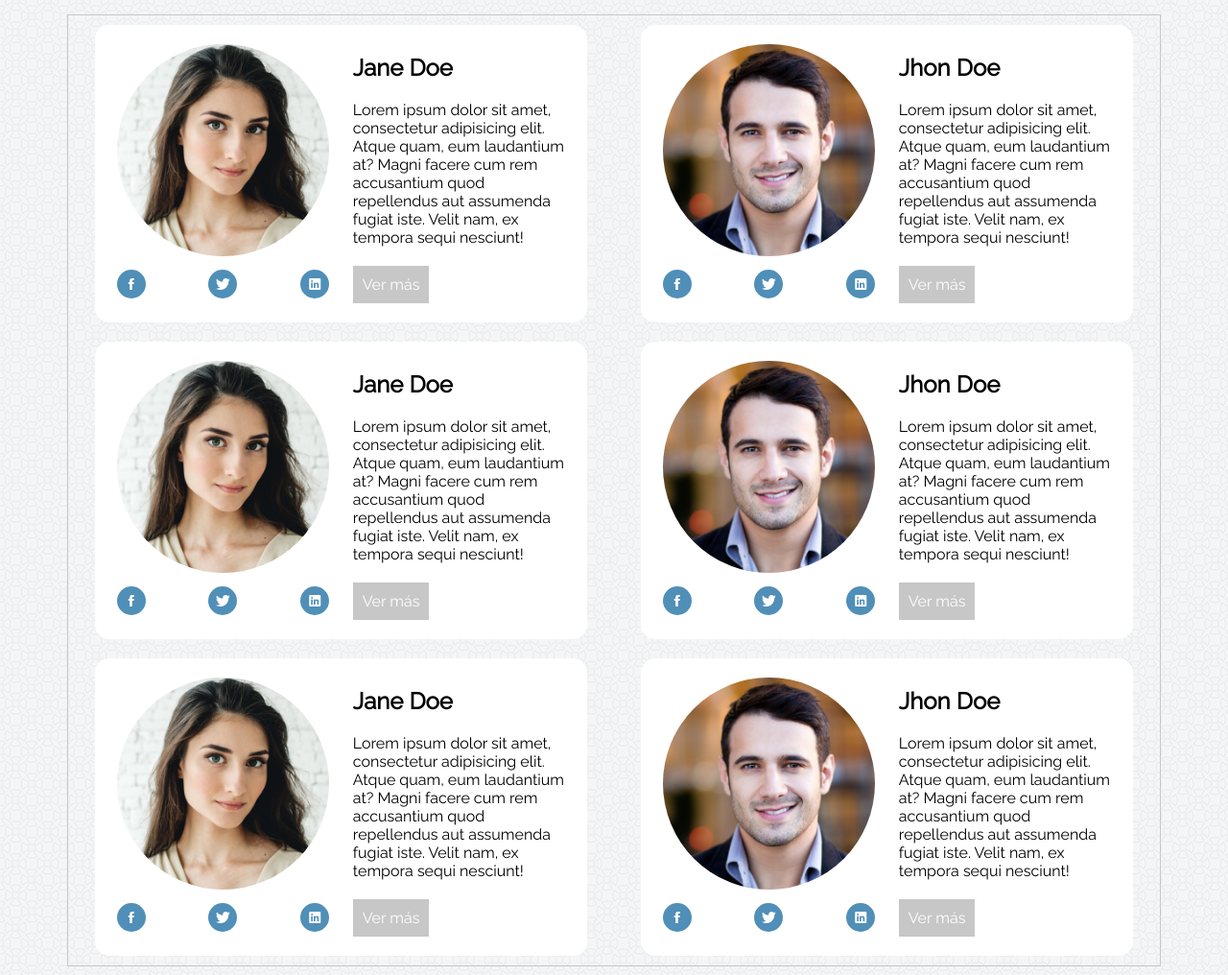
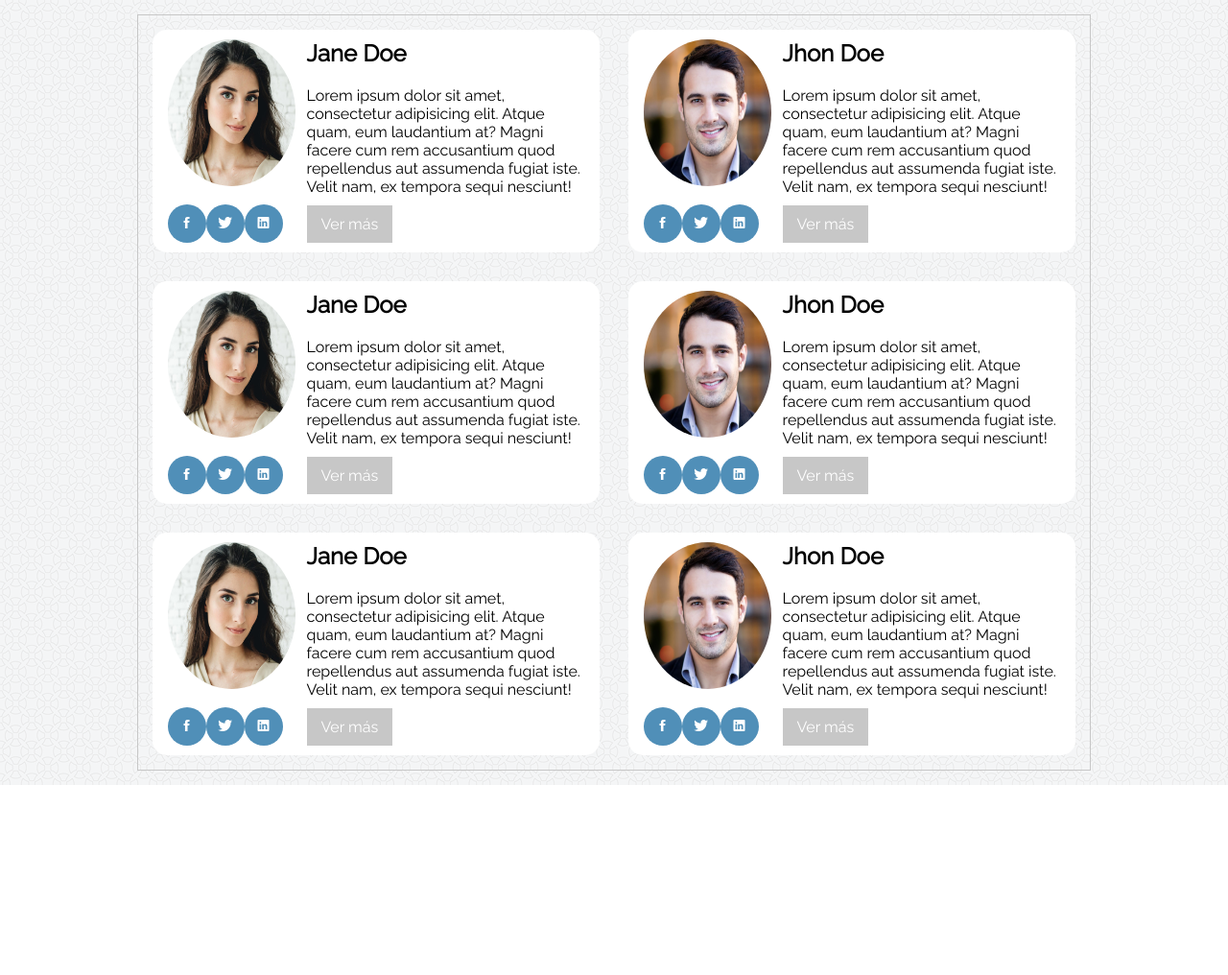
Before and after one commit to anarubado/John-Jane-Doe, a plain HTML site: page index.html in a window 1280 px wide. Shown: the top 1016 px of the page at 96% size. After the commit the page ends 818 px from the top, so only its background shows below. Drawn offline with nearby package versions, Linux system fonts and the light colour scheme.

Commit message:
modificacion de cards en desktop

```diff
--- a/css/styles.css
+++ b/css/styles.css
@@ -24,39 +24,38 @@ body{
     flex-direction: column;
     justify-content: space-around;
     align-items: center;
+    max-width: 395px;
     background: transparent;
     border: 1px solid #c7c7c7;
     margin: 0 auto;
-    max-width: 425px;
 }
 
 .card{
-    width: 90%;
-    background-color: white;
     display: flex;
     flex-direction: column;
     justify-content: space-around;
     align-items: center;
+    background-color: white;
     border-radius: 15px;
-    margin: 10px;
+    margin: 15px;
     padding: 10px;
 }
 
-.card-image img{
-    border-radius: 50%;
-    width: 100%;
-    margin: 10px 0
+.card-image,.card-data{
+    width: 95%;
 }
 
-.card-image,.card-data{
-    width: 90%;
+.card-image img{
+    width: 100%;
+    border-radius: 50%;
+    margin-top: 10px;
 }
 
-.card-image ul{
+.social-media{
     display: flex;
-    flex-wrap: wrap;
-    flex-direction: row;
     justify-content: space-between;
+    margin-top: 10px;
+    margin-bottom: 20px;
 }
 
 .social-media li{
@@ -64,55 +63,69 @@ body{
     justify-content: center;
     align-items: center;
     background-color: #508fb8;
-    width: 30px;
-    height: 30px;
+    width: 40px;
+    height: 40px;
     border-radius: 50%;
+}
+
+.card-data h2{
+    margin-bottom: 20px;
+}
+
+.card-data p{
+    margin-bottom: 10px;
 }
 
 .card-data a{
     display: inline-block;
-    margin: 10px 0;
-    padding: 10px;
     background-color: #c7c7c7;
-}
-
-.card-data h2{
-    margin: 20px 0;
-}
-
-.card-data p{
-    margin: 10px 0;
+    padding: 10px 15px;
+    margin-bottom: 10px;
 }
 
 @media (min-width: 768px){
+
     .container{
-        display: flex;
         flex-wrap: wrap;
         flex-direction: row;
-        justify-content: space-around;
-        max-width: 768px;
+        max-width: 738px;
     }
 
     .card{
         width: 45%;
+        flex-grow: 1;
     }
 }
 
-@media (min-width: 1140px){
+@media (min-width: 1024px){
 
     .container{
-        max-width: 1140px;
+        max-width: 994px;
     }
 
     .card{
+        flex-direction: row;
+        align-items: stretch;
+    }
+
+    .card-image{
+        width: 30%;
         display: flex;
         flex-wrap: wrap;
         flex-direction: row;
-        justify-content: space-around;
-        align-items: stretch;
-        width: 45%;
+
     }
-    .card-image, .card-data{
-        width: 45%;
+
+    .social-media{
+        align-self: flex-end;
     }
+
+    .card-data{
+        width: 65%;
+    }
+
+    .card-image img, .social-media, .card-data a{
+        margin: 0;
+    }
+
 }
```
